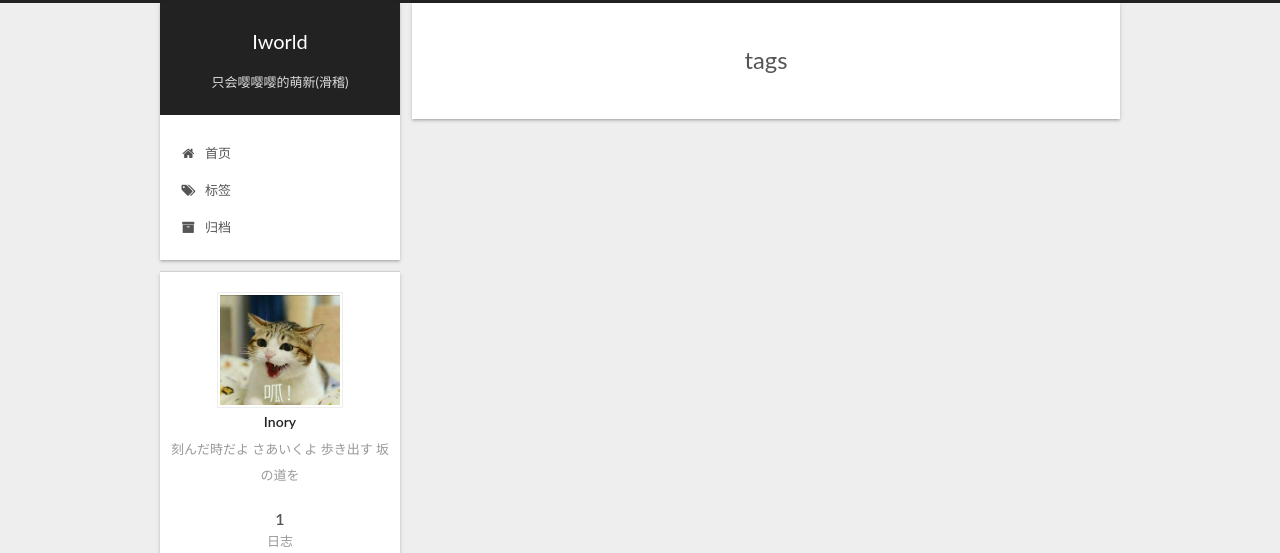
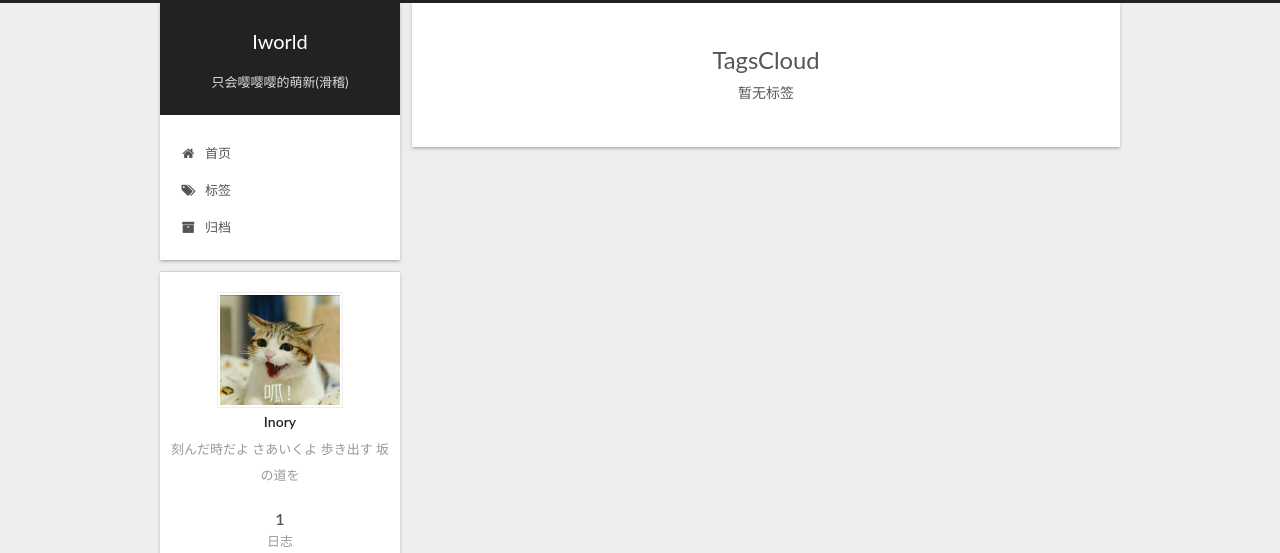
Before and after one commit to Inory50831/Inory50831.github.io, a plain HTML site: page tags/index.html in a window 1280 px wide. Shown: the top 553 px of the page. Drawn offline with Linux system fonts and the light colour scheme.

Commit message:
Site updated: 2018-01-29 14:40:38

```diff
--- a/css/main.css
+++ b/css/main.css
@@ -1823,7 +1823,7 @@ pre .javascript .function {
   width: 4px;
   height: 4px;
   border-radius: 50%;
-  background: #ff7ccb;
+  background: #b045d2;
 }
 .links-of-blogroll {
   font-size: 13px;
--- a/tags/index.html
+++ b/tags/index.html
@@ -81,14 +81,14 @@
 
 <meta name="description" content="刻んだ時だよ さあいくよ 歩き出す 坂の道を">
 <meta property="og:type" content="website">
-<meta property="og:title" content="tags">
+<meta property="og:title" content="TagsCloud">
 <meta property="og:url" content="https://inory50831.github.io/tags/index.html">
 <meta property="og:site_name" content="Iworld">
 <meta property="og:description" content="刻んだ時だよ さあいくよ 歩き出す 坂の道を">
 <meta property="og:locale" content="zh-Hans">
-<meta property="og:updated_time" content="2018-01-29T06:24:18.390Z">
+<meta property="og:updated_time" content="2018-01-29T06:40:17.628Z">
 <meta name="twitter:card" content="summary">
-<meta name="twitter:title" content="tags">
+<meta name="twitter:title" content="TagsCloud">
 <meta name="twitter:description" content="刻んだ時だよ さあいくよ 歩き出す 坂の道を">
 
 
@@ -125,7 +125,7 @@
 
 
 
-  <title>tags | Iworld</title>
+  <title>TagsCloud | Iworld</title>
 
 
 
@@ -245,7 +245,7 @@
     <div class="post-block page">
       <header class="post-header">
 
-	<h1 class="post-title" itemprop="name headline">tags</h1>
+	<h1 class="post-title" itemprop="name headline">TagsCloud</h1>
 
 
 
@@ -257,7 +257,14 @@
       <div class="post-body">
 
 
+          <div class="tag-cloud">
+            <div class="tag-cloud-title">
+                暂无标签
+            </div>
+            <div class="tag-cloud-tags">
 
+            </div>
+          </div>
 
       </div>
 
```
